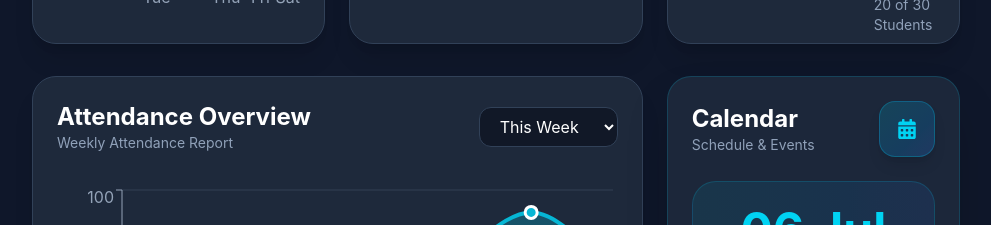
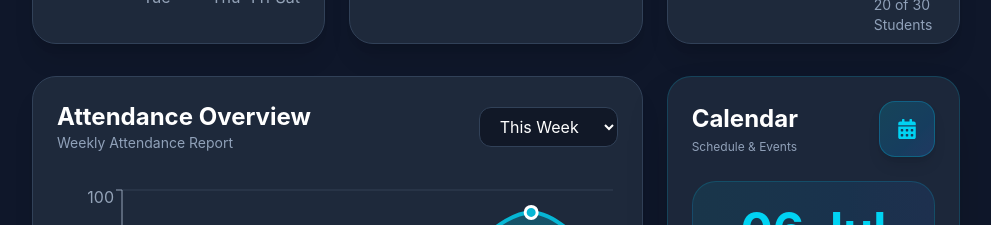
Before and after one commit to joshiyajaya-bit/System-Management, a React (Vite) app: page / in a window 1280 px wide. Shown: the part 920-1145 px from the top of the page, without its empty margins (288-1279 px from the left). Built offline with nearby package versions, Linux system fonts and the light colour scheme; data requests are answered from the project's data file; sample sign-in values are in the browser's storage.

Commit message:
date size

```diff
--- a/src/components/calendar.jsx
+++ b/src/components/calendar.jsx
@@ -31,7 +31,7 @@ export default function CalendarCard() {
             Calendar
           </h2>
 
-          <p className="text-slate-400 text-sm">
+         <p className="text-slate-400 text-xs mt-1">
             Schedule & Events
           </p>
 
```
